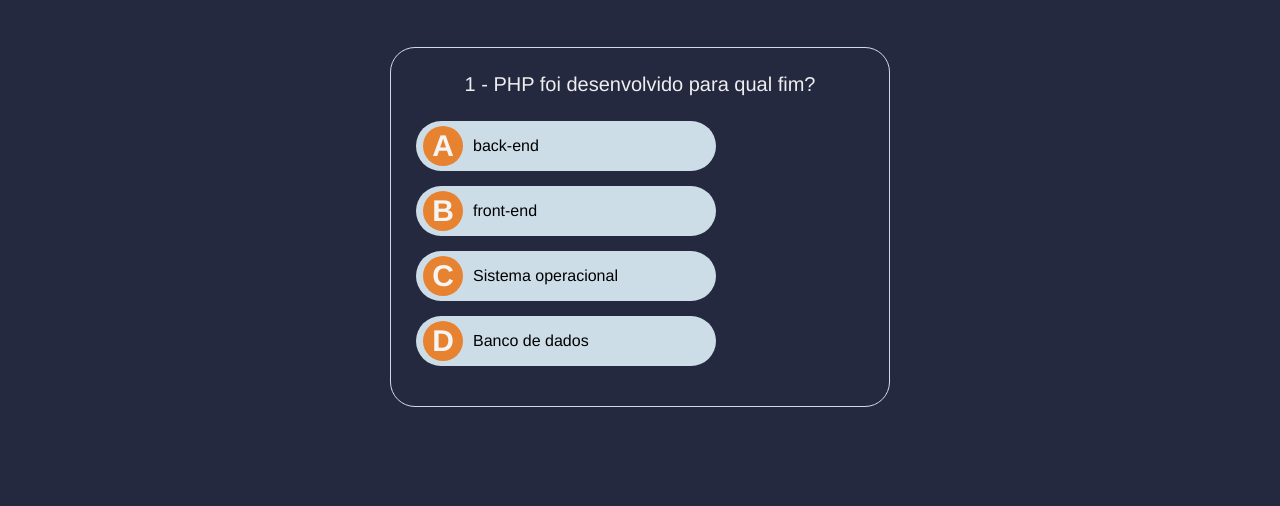
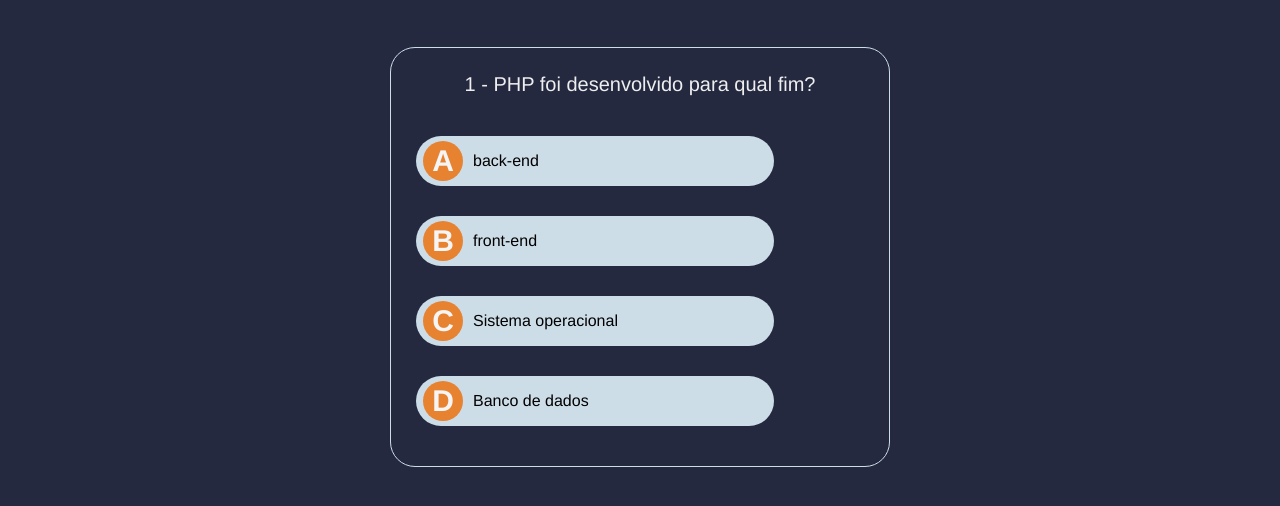
Before and after one commit to az3vedo/js_vanilla_quiz, a plain HTML site: page index.html in a window 1280 px wide. Shown: the part 120-626 px from the top of the page. Drawn offline with Linux system fonts and the light colour scheme.

Commit message:
improve css

```diff
--- a/css/styles.css
+++ b/css/styles.css
@@ -92,6 +92,7 @@
   border: 1px solid #cddde8;
   padding: 25px;
   border-radius: 25px;
+  align-items: center;
 }
 
 #question {
@@ -105,10 +106,10 @@
 }
 
 #answers-box button {
-  display: flex;
+  display: inline-flex;
   align-items: center;
   margin: 15px 0;
-  width: 300px;
+  width: 80%;
   height: 50px;
   border-radius: 25px;
   background-color: #cddde8;
```
